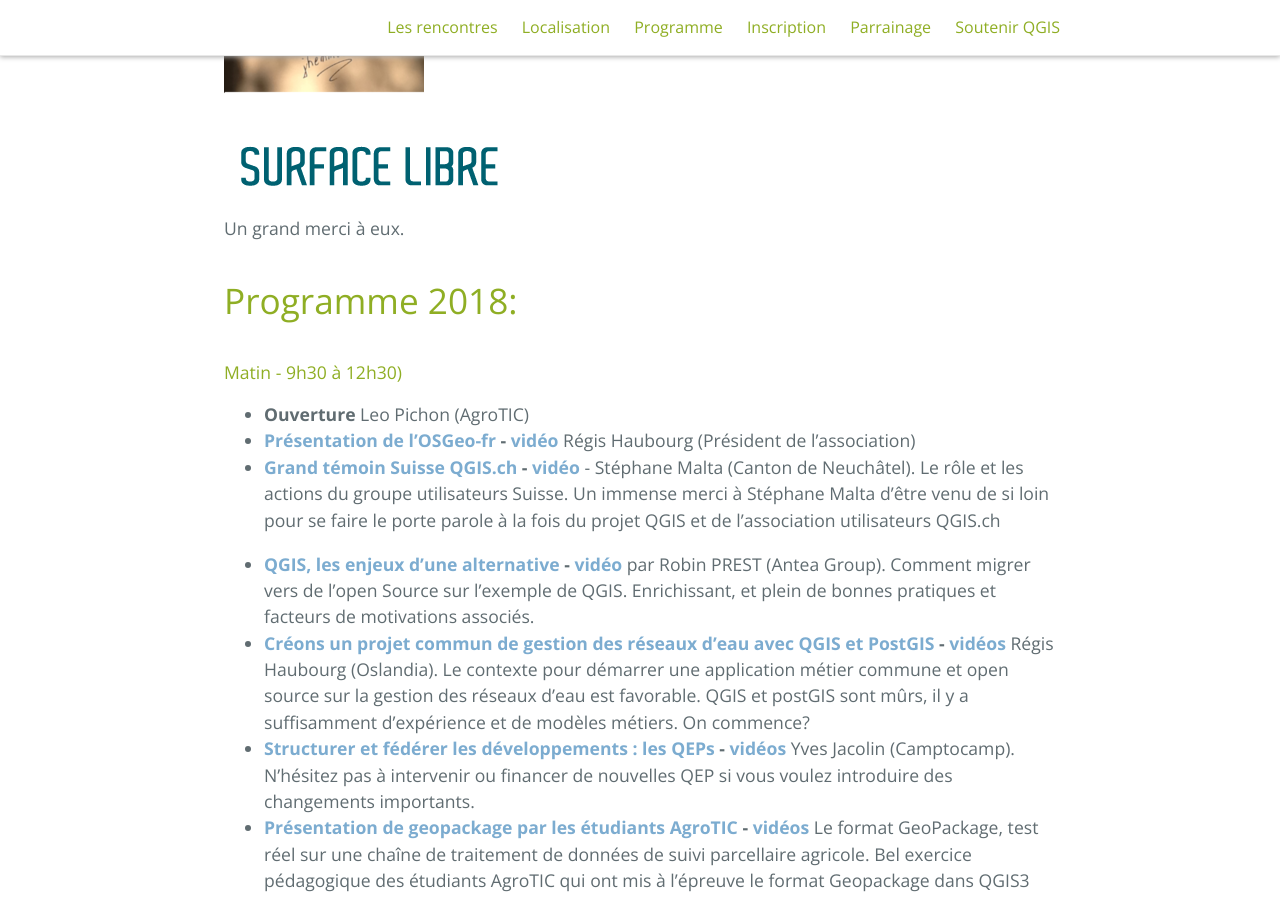
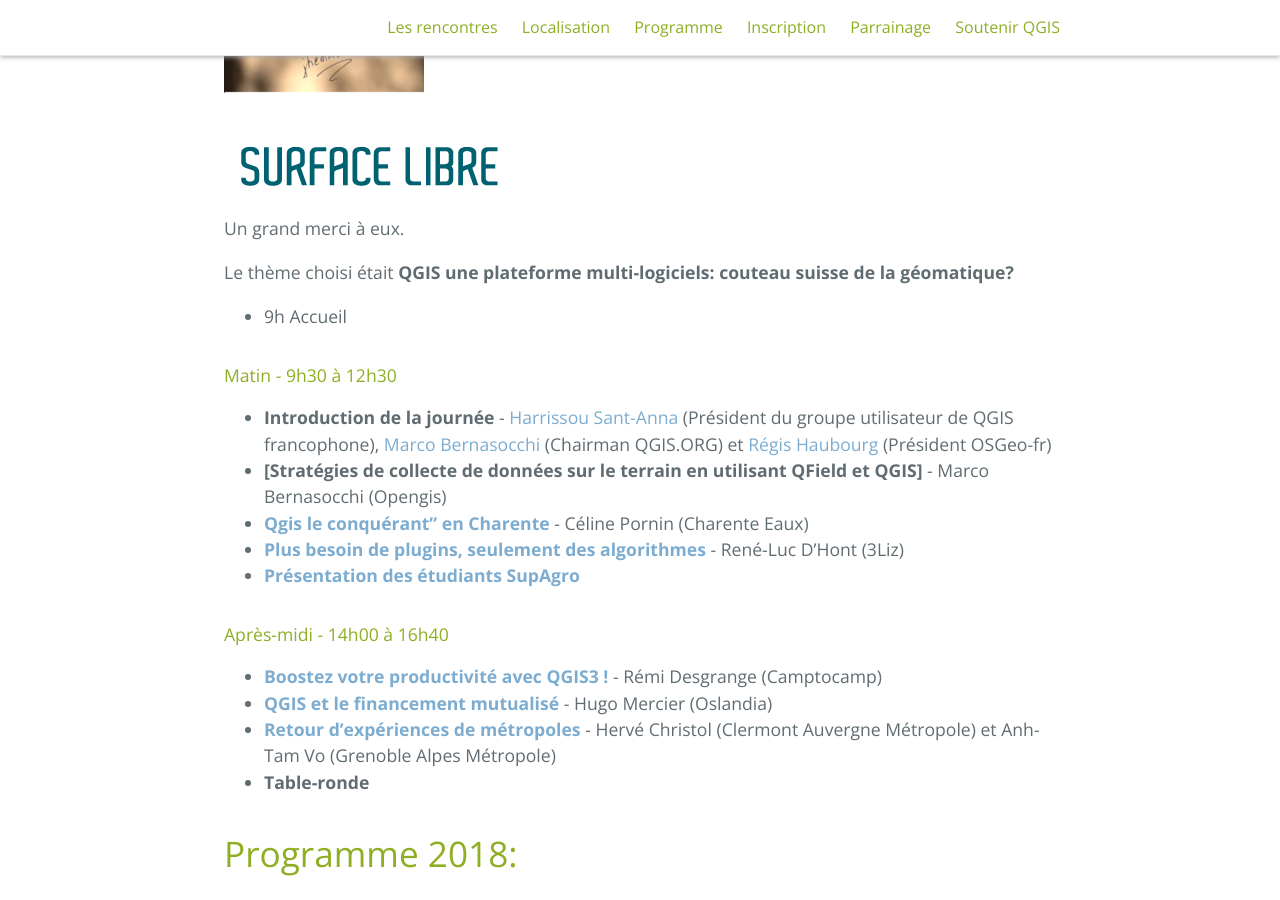
Before and after one commit to OSGeo-fr/QGIS-conf-fr-website, a Jekyll site: the page built from z50_archive.md, in a window 1280 px wide and 900 px high, scrolled down 1640 px. Built offline with Jekyll 4.4.1, drawn with Linux system fonts in a browser that asks for light colours.

Commit message:
Add links to a2019 presentation
Qfield  presentation (Marco) is missing
Should be nice to have report about round table

```diff
--- a/z50_archive.md
+++ b/z50_archive.md
@@ -37,6 +37,27 @@ Soutiens :
 [![Surface Libre](/images/surfacelibre.png)](http://www.surfacelibre.fr)
 
 Un grand merci à eux.
+
+Le thème choisi était **QGIS une plateforme multi-logiciels: couteau suisse de la géomatique?**
+
+* 9h Accueil
+
+#### Matin - 9h30 à 12h30
+
+* **Introduction de la journée** - [Harrissou Sant-Anna](https://github.com/OSGeo-fr/QGIS-user-fr/blob/master/2019/02_qgis-fr-user.pdf) (Président du groupe utilisateur de QGIS francophone), [Marco Bernasocchi]() (Chairman QGIS.ORG) et [Régis Haubourg](https://github.com/OSGeo-fr/QGIS-user-fr/blob/master/2019/01_presentation_osgeo-fr_haubourg.odp.pdf) (Président OSGeo-fr)
+* **[Stratégies de collecte de données sur le terrain en utilisant QField et QGIS]** - Marco Bernasocchi (Opengis)
+* **[Qgis le conquérant" en Charente](https://github.com/OSGeo-fr/QGIS-user-fr/blob/master/2019/04_Presentation_Charente_Eaux%20_Qgis.pdf)** - Céline Pornin (Charente Eaux)
+* **[Plus besoin de plugins, seulement des algorithmes](https://github.com/OSGeo-fr/QGIS-user-fr/blob/master/2019/05_qgis_fr_user_Plugins_Processings.pdf)** - René-Luc D'Hont (3Liz)
+* **[Présentation des étudiants  SupAgro](https://github.com/OSGeo-fr/QGIS-user-fr/blob/master/2019/06_agrotic_presentation_seminaire.pdf)**
+
+
+#### Après-midi - 14h00 à 16h40
+
+* **[Boostez votre productivité avec QGIS3 !](https://github.com/OSGeo-fr/QGIS-user-fr/blob/master/2019/07_Conference_Utilisateur_Qgis_Montpellier.pdf)** - Rémi Desgrange (Camptocamp)
+* **[QGIS et le financement mutualisé](https://github.com/OSGeo-fr/QGIS-user-fr/blob/master/2019/08_qgis_financement_mutualis%C3%A9.pdf)** - Hugo Mercier (Oslandia)
+* **[Retour d'expériences de métropoles](https://github.com/OSGeo-fr/QGIS-user-fr/blob/master/2019/09_PresentationQGISDaysMetropolesGrenobleEtClermont.pdf)** - Hervé Christol (Clermont Auvergne Métropole) et Anh-Tam Vo (Grenoble Alpes Métropole)
+* **Table-ronde**
+
 
 
 # Programme 2018:
```
